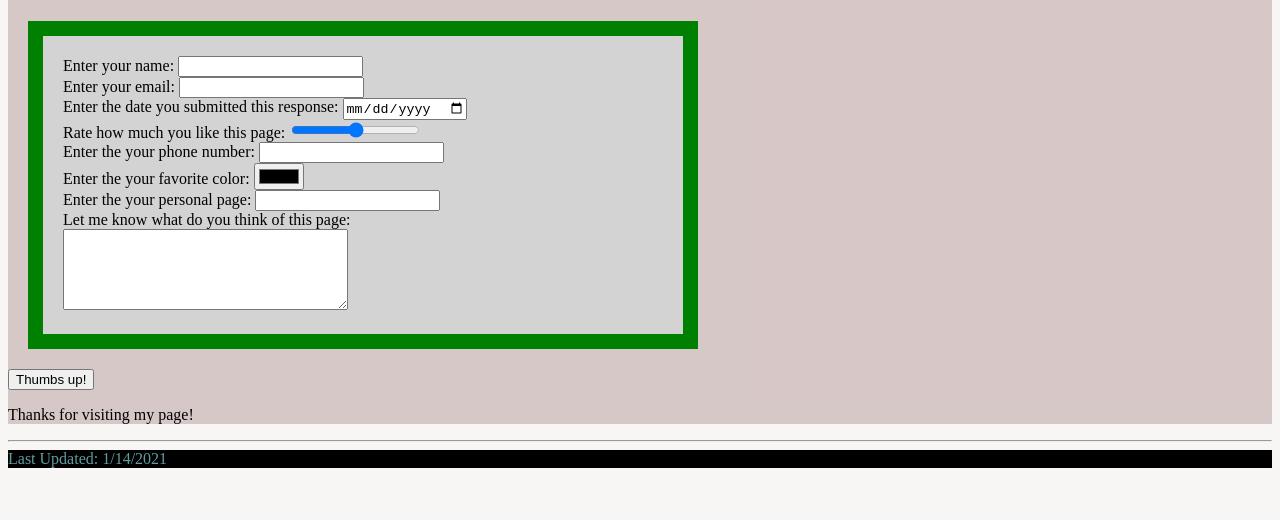
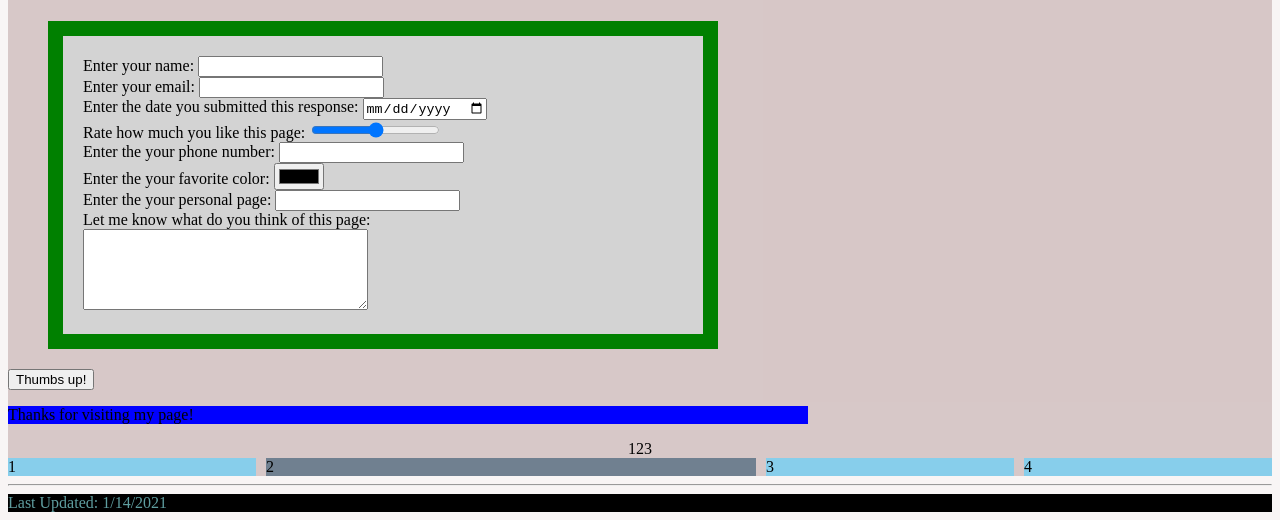
Before and after one commit to Ruzhuang/wi21-cse110-lab3, a plain HTML site: page index.html in a window 1280 px wide. Shown: the part 3155-3675 px from the top of the page. Before the commit the page ends 3631 px from the top, so only its background shows below. Drawn offline with Linux system fonts and the light colour scheme; a web font is replaced by a local one.

Commit message:
Commit to master

```diff
--- a/index.html
+++ b/index.html
@@ -203,7 +203,7 @@
     <button
         type="button"> Thumbs up!
 </button>
-<p id="to-be-filled"></p>
+<p id="to-be-filled" style="background-color: blue;"></p>
 <template id="filling-p">
     Thanks for visiting my page!
 </template>
@@ -216,6 +216,17 @@
     var clone = template.content.cloneNode(true);
     p.appendChild(clone);
 </script>
+<div class="flex-container">
+    <div>1</div>
+    <div>2</div>
+    <div>3</div>
+</div>
+<div class="grid-container">
+    <div>1</div>
+    <div id="second">2</div>
+    <div>3</div>
+    <div>4</div>
+</div>
       </aside>
       <hr>
       <footer style="background-color:black">Last Updated: 1/14/2021</footer>
--- a/mystyle.css
+++ b/mystyle.css
@@ -60,6 +60,8 @@ h3.first-h3{
     font-size: 20px;
 }
 #div-box1 {
+    position: relative;
+    left: 20px;
     background-color: lightgrey;
     width: 600px;
     border: 15px solid green;
@@ -75,6 +77,7 @@ h3.first-h3{
 
 
 #div-box2 {
+    position: static;
     width: auto;
     height: 100px;
     border: 3px solid skyblue;
@@ -86,3 +89,37 @@ h3.first-h3{
 #do-not-display {
     display:none;
 }
+
+#to-be-filled{
+    width:80%;
+    max-width: 800px;
+    min-width: 600px;
+}
+
+@media only screen and (max-width: 600px) {
+    video {
+      display: none;
+    }
+}
+
+.flex-container {
+    display: flex;
+    flex-direction: row;
+    justify-content: center;
+    flex-wrap: wrap;
+}
+
+.grid-container {
+    display: grid;
+    grid-gap: 10px;
+    grid-template-columns: auto auto auto auto auto;
+}
+
+.grid-container > div{
+    background-color: skyblue;
+}
+
+#second{
+    grid-column-end: span 2;
+    background-color: slategrey;
+}
```
Also changed, not shown: 1 other file.
